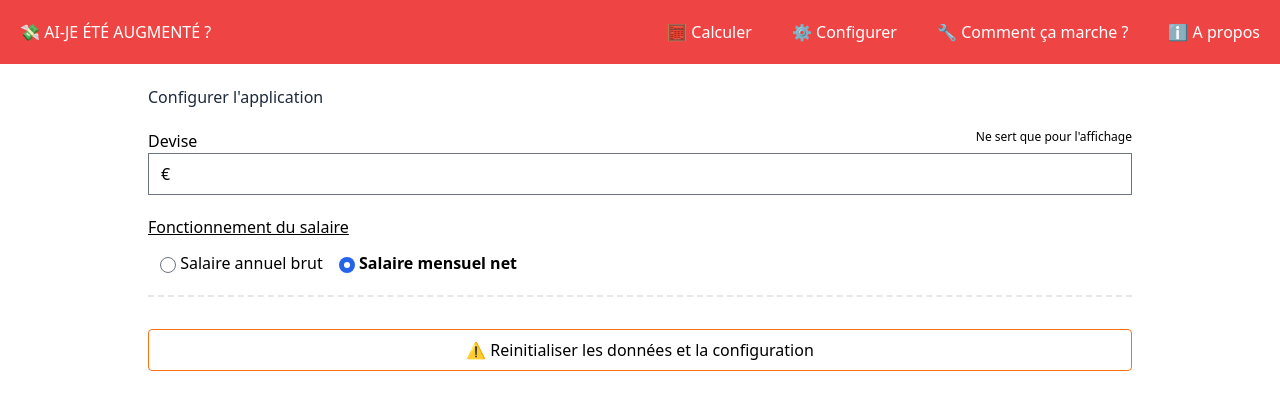
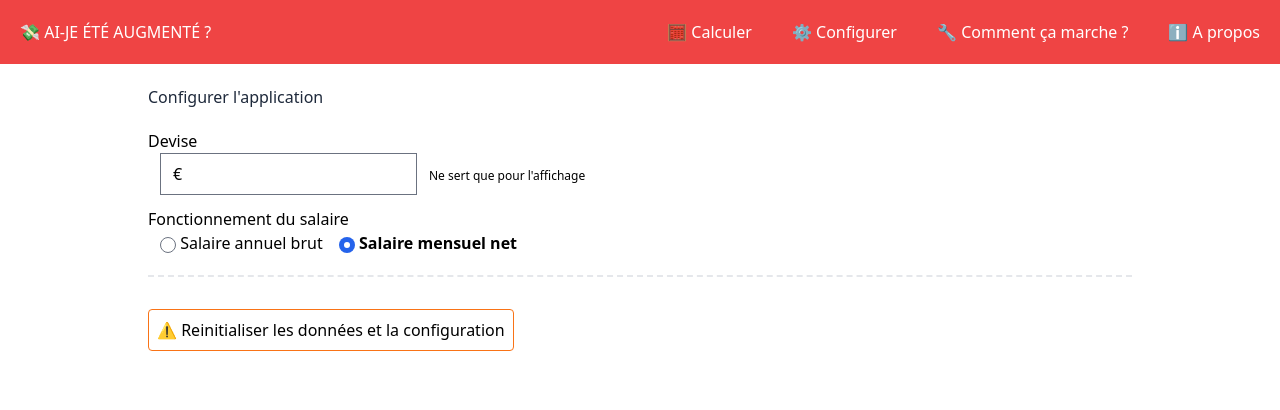
Before and after one commit to quentinlegot/ai-je-ete-augmente, a Vue app: page /configure in a window 1280 px wide. Shown: the top 410 px of the page. Built offline with nearby package versions, Linux system fonts and the light colour scheme.

Commit message:
feat: adjust configure view display

```diff
--- a/src/views/ConfigureView.vue
+++ b/src/views/ConfigureView.vue
@@ -31,21 +31,19 @@ export default defineComponent({
   <main class="mx-auto max-w-screen-lg p-5">
     <h2 class="mb-5 text-slate-800">Configurer l'application</h2>
     <div class="divide-y-2 divide-dashed">
-      <form class="mb-5 grid grid-cols-1">
-        <label for="newDate" class="md:flex md:flex-row md:justify-between">
-          <span> Devise </span>
-          <small class="text-xs"> Ne sert que pour l'affichage </small>
-        </label>
+      <form class="mb-5" v-on:submit.prevent="">
+        <label for="newDate" class="block"> Devise </label>
         <input
           type="text"
           required
           v-model="configuration.currency"
           id="configCurrency"
-          class="mb-5"
+          class="ml-3 block md:inline"
         />
+        <small class="ml-3 block text-xs md:inline-block"> Ne sert que pour l'affichage </small>
 
-        <fieldset>
-          <legend class="mb-3 underline">Fonctionnement du salaire</legend>
+        <fieldset class="mt-3">
+          <legend>Fonctionnement du salaire</legend>
           <input
             type="radio"
             value="gross-annual"
@@ -95,7 +93,7 @@ export default defineComponent({
           </div>
         </fieldset>
       </form>
-      <form class="mb-5 grid grid-cols-1 pt-5" v-on:submit.prevent="reset()">
+      <form class="mb-5 pt-5" v-on:submit.prevent="reset()">
         <button
           type="submit"
           class="mt-3 rounded border border-orange-500 p-2 hover:bg-orange-500 hover:text-white"
```
